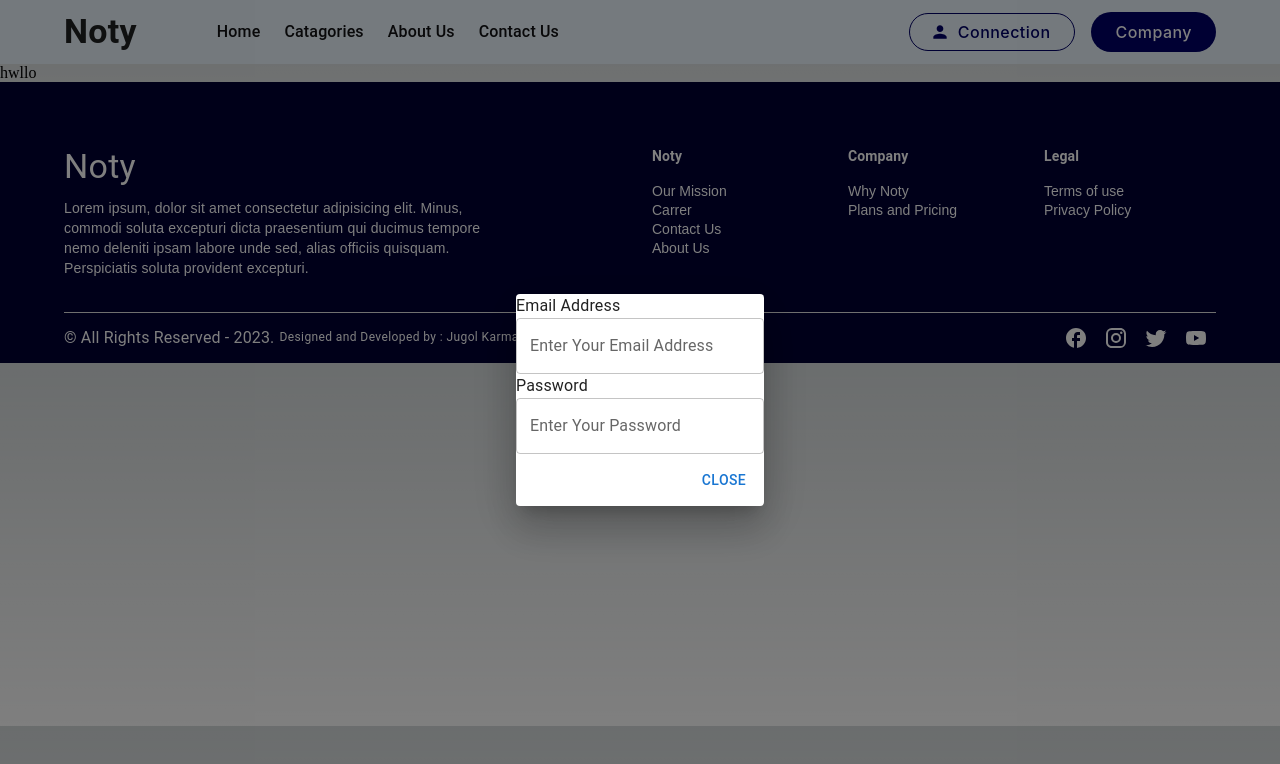
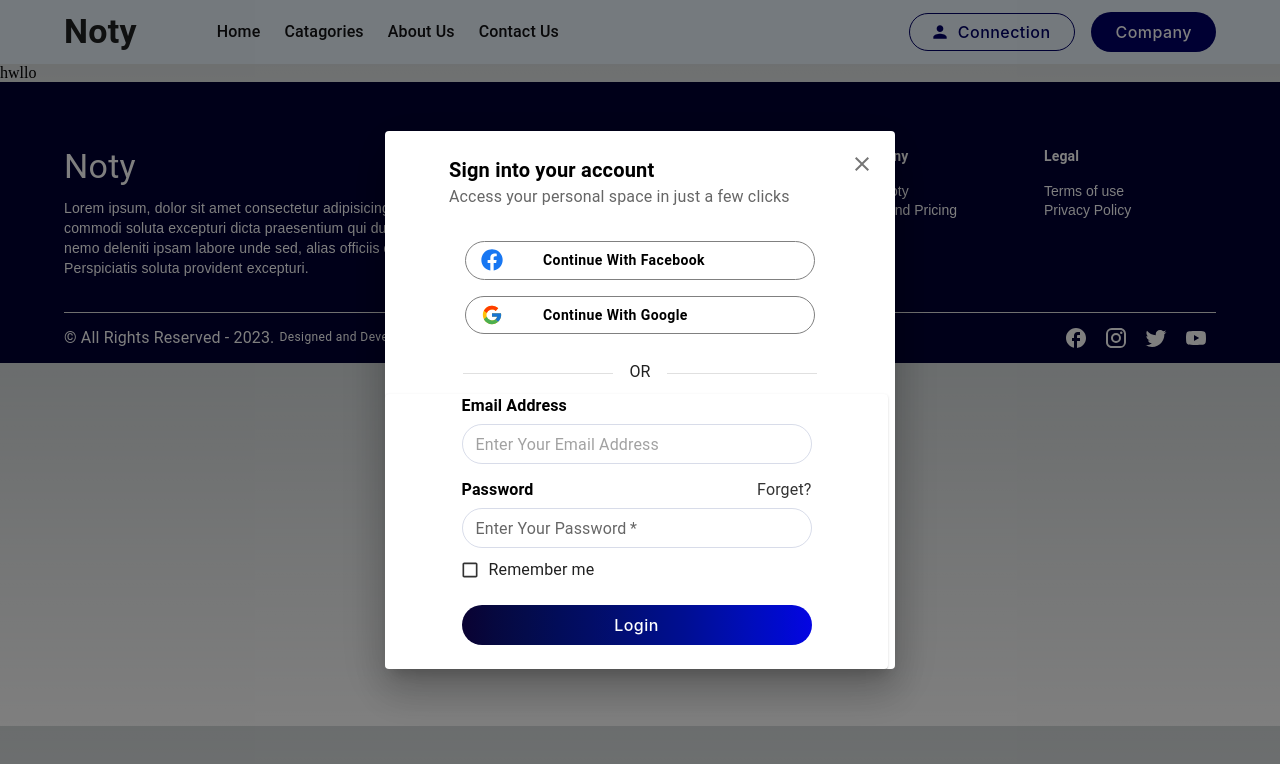
Before and after one commit to Jugol-Karmakar/landing-site, a Next.js app: page /about-us in a window 1280 px wide. Both pictures are taken after a click on the button "Company". Shown: the top 764 px of the page. Built offline with nearby package versions, Linux system fonts and the light colour scheme.

Commit message:
login page commit

```diff
--- a/package.json
+++ b/package.json
@@ -19,6 +19,7 @@
     "next": "13.4.19",
     "react": "18.2.0",
     "react-dom": "18.2.0",
+    "react-icons": "^4.10.1",
     "styled-components": "^5.3.11"
   }
 }
--- a/src/components/login-modal.js
+++ b/src/components/login-modal.js
@@ -1,14 +1,45 @@
+import React from "react";
 import {
   Box,
   Button,
+  Checkbox,
   Dialog,
   DialogActions,
+  Divider,
+  FormControlLabel,
+  IconButton,
+  Paper,
   TextField,
   Typography,
 } from "@mui/material";
-import React from "react";
+import { styled } from "@mui/material/styles";
+import { FcGoogle } from "react-icons/fc";
+import { FaFacebook } from "react-icons/fa";
+import CloseIcon from "@mui/icons-material/Close";
+import LockIcon from "@mui/icons-material/Lock";
 
 const LoginModal = ({ open, handleClose }) => {
+  const LoginButton = styled(Button)({
+    boxShadow: "none",
+    textTransform: "none",
+    fontSize: 16,
+    padding: "8px 16px",
+    lineHeight: 1.5,
+    backgroundImage:
+      "linear-gradient(to right, #0a0232, #06083f, #040b4b, #020c59, #020d66, #010e74, #000e83, #000e92, #000ea6, #000dba, #000ace, #0505e3)",
+    fontFamily: [
+      "-apple-system",
+      "BlinkMacSystemFont",
+      '"Segoe UI"',
+      "Roboto",
+      '"Helvetica Neue"',
+      "Arial",
+      "sans-serif",
+      '"Apple Color Emoji"',
+      '"Segoe UI Emoji"',
+      '"Segoe UI Symbol"',
+    ].join(","),
+  });
   return (
     <>
       <Dialog
@@ -17,29 +48,218 @@ const LoginModal = ({ open, handleClose }) => {
         aria-labelledby="alert-dialog-title"
         aria-describedby="alert-dialog-description"
       >
-        <form action="">
-          <Box>
-            <Typography>Email Address</Typography>
+        <DialogActions sx={{ position: "absolute", top: "5px", right: "5px" }}>
+          <IconButton onClick={handleClose}>
+            <CloseIcon />
+          </IconButton>
+        </DialogActions>
+
+        <>
+          <Box
+            sx={{
+              display: "flex",
+              flexDirection: "column",
+              justifyContent: "center",
+              alignItems: "start",
+              px: 8,
+              mt: 3,
+              mb: 4,
+            }}
+          >
+            <Typography
+              sx={{ fontSize: 20, color: "#000000", fontWeight: 600 }}
+            >
+              Sign into your account
+            </Typography>
+            <Typography sx={{ color: "#666666", fontSize: 16 }}>
+              Access your personal space in just a few clicks
+            </Typography>
+          </Box>
+        </>
+
+        <Box
+          sx={{
+            display: "flex",
+            flexDirection: "column",
+            justifyContent: "center",
+            alignItems: "center",
+            px: 10,
+          }}
+        >
+          <Button
+            variant="outlined"
+            sx={{
+              width: "60%",
+              minWidth: "350px",
+              borderRadius: "50px",
+              display: "flex",
+              justifyContent: "start",
+              alignItems: "center",
+              textTransform: "capitalize",
+              border: "1px solid gray",
+              gap: 5,
+              mb: 2,
+              fontWeight: 600,
+              color: "#000000",
+              py: "6px",
+            }}
+          >
+            <FaFacebook style={{ fontSize: 22, color: "#1877F2" }} />
+            Continue with Facebook
+          </Button>
+          <Button
+            variant="outlined"
+            sx={{
+              width: "60%",
+              minWidth: "350px",
+              borderRadius: "50px",
+              display: "flex",
+              justifyContent: "start",
+              alignItems: "center",
+              textTransform: "capitalize",
+              border: "1px solid gray",
+              gap: 5,
+              mb: 2,
+              fontWeight: 600,
+              color: "#000000",
+              py: "6px",
+            }}
+          >
+            <FcGoogle style={{ fontSize: 22 }} />
+            Continue with Google
+          </Button>
+        </Box>
+        <Box
+          sx={{
+            display: "flex",
+            justifyContent: "center",
+            alignItems: "center",
+            my: "10px",
+          }}
+        >
+          <Divider color="#FFFFFF" sx={{ height: 2, width: "150px" }} />
+          <Typography sx={{ mx: 2 }}>OR</Typography>
+          <Divider color="#FFFFFF" sx={{ height: 2, width: "150px" }} />
+        </Box>
+        <Paper
+          component="form"
+          sx={{
+            display: "flex",
+            flexDirection: "column",
+            justifyContent: "center",
+            alignItems: "center",
+            width: 375,
+            px: 8,
+          }}
+        >
+          <Box sx={{}}>
+            <Typography
+              sx={{
+                fontSize: "16px",
+                fontWeight: 600,
+                color: "#000000",
+                mb: "6px",
+              }}
+            >
+              Email Address
+            </Typography>
             <TextField
               id="outlined-basic"
-              label="Enter Your Email Address"
+              placeholder="Enter Your Email Address"
               variant="outlined"
+              required
+              fullWidth
+              name="password"
+              type="password"
+              size="small"
+              sx={{
+                width: "60%",
+                minWidth: "350px",
+                "& .MuiOutlinedInput-root": {
+                  "& fieldset": {
+                    borderColor: "rgba(126, 139, 182, 0.3);",
+                    borderRadius: "50px",
+                    "&:hover fieldset": {
+                      borderColor: "green",
+                    },
+                    "&.Mui-focused fieldset": {
+                      borderColor: "green",
+                    },
+                  },
+                },
+              }}
             />
           </Box>
           <Box>
-            <Typography>Password</Typography>
+            <Box
+              sx={{
+                display: "flex",
+                justifyContent: "space-between",
+                alignItems: "center",
+                mt: "14px",
+                mb: "6px",
+              }}
+            >
+              <Typography
+                sx={{ fontSize: "16px", fontWeight: 600, color: "#000000" }}
+              >
+                Password
+              </Typography>
+              <Typography sx={{ color: "#333333" }}>Forget?</Typography>
+            </Box>
             <TextField
               id="outlined-basic"
               label="Enter Your
             Password"
               variant="outlined"
+              required
+              fullWidth
+              name="password"
+              type="password"
+              size="small"
+              sx={{
+                width: "60%",
+                minWidth: "350px",
+                "& .MuiOutlinedInput-root": {
+                  "& fieldset": {
+                    borderColor: "rgba(126, 139, 182, 0.3);",
+                    borderRadius: "50px",
+                    "&:hover fieldset": {
+                      borderColor: "green",
+                    },
+                    "&.Mui-focused fieldset": {
+                      borderColor: "green",
+                    },
+                  },
+                },
+              }}
             />
           </Box>
-        </form>
-
-        <DialogActions>
-          <Button onClick={handleClose}>Close</Button>
-        </DialogActions>
+          <Box sx={{ width: "60%", minWidth: "350px", mt: "3px" }}>
+            <FormControlLabel
+              control={
+                <Checkbox
+                  value="remember"
+                  sx={{ color: "#333333" }}
+                  size="small"
+                />
+              }
+              label="Remember me"
+            />
+          </Box>
+          <LoginButton
+            sx={{
+              width: "60%",
+              minWidth: "350px",
+              borderRadius: "50px",
+              color: "#FFFFFF",
+              mt: 2,
+              mb: 3,
+            }}
+          >
+            Login
+          </LoginButton>
+        </Paper>
       </Dialog>
     </>
   );
```
Also changed, not shown: 1 other file (tests, documents, lock files or other folders).
